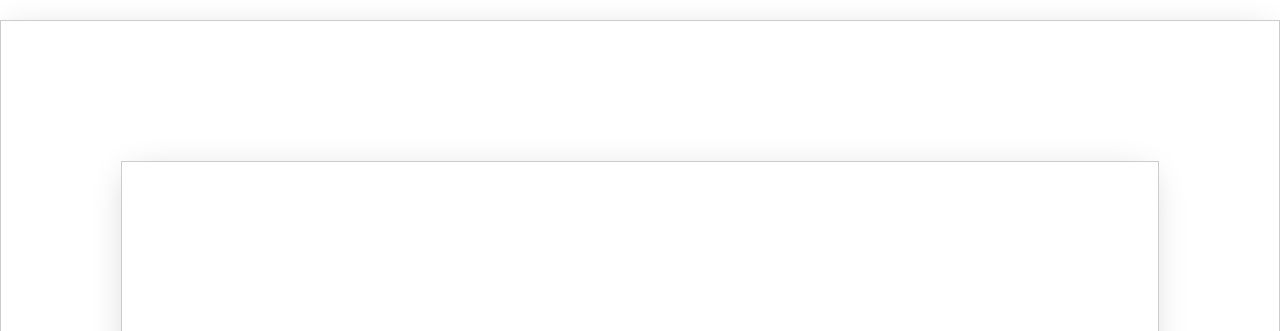
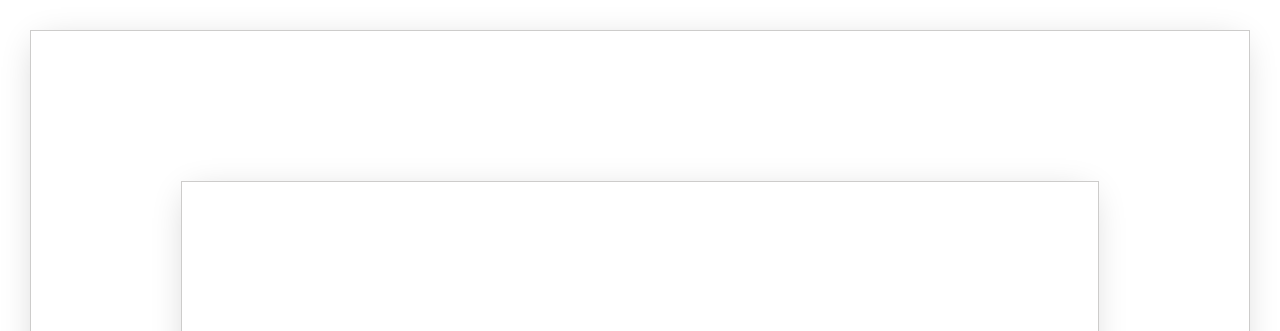
Before and after one commit to SylonjiaO/Carrental1, a plain HTML site: page index.html in a window 1280 px wide. Shown: the top 331 px of the page. Drawn offline with nearby package versions, Linux system fonts and the light colour scheme; a web font is replaced by a local one.

Commit message:
margin added

```diff
--- a/style.css
+++ b/style.css
@@ -14,4 +14,5 @@
 
   .paper {
     padding: 6rem;
+    margin: 1.5rem;
   }
```
